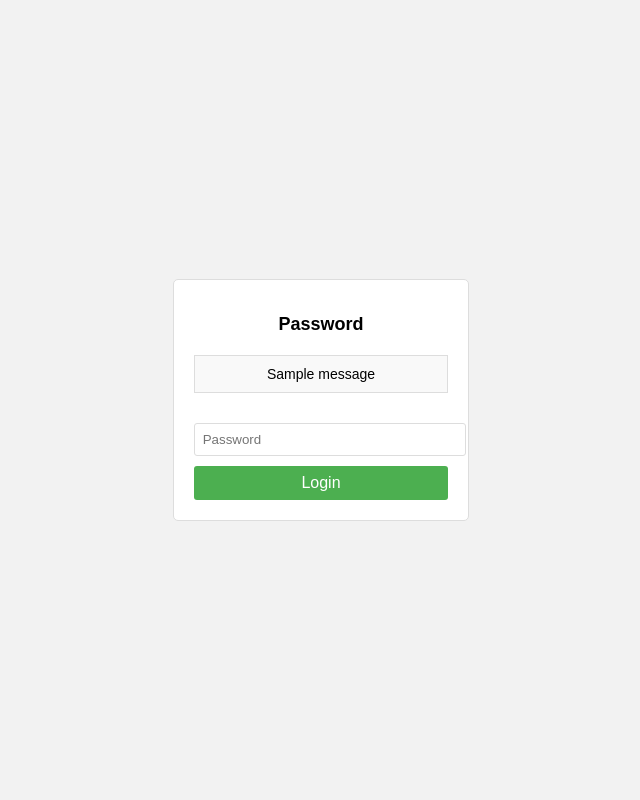
After one commit to louisguichard/life-pulse, a Flask app: page /login in a window 1280 px wide. The commit adds this page. Shown: the whole page, without its empty margins (319-959 px from the left). Run offline with Flask 3, Linux system fonts and the light colour scheme; one stand-in notice (Sample message) is shown.

Commit message:
feat: add login for history

```diff
--- a/app.py
+++ b/app.py
@@ -1,3 +1,4 @@
+import os
 from flask import Flask, session, render_template, request, redirect, url_for, flash
 from datetime import datetime, timedelta
 import pytz
@@ -9,7 +10,6 @@ from fitbit import (
     fitbit_callback,
     get_fitbit_data,
 )
-
 
 app = Flask(__name__)
 app.secret_key = "my_secret_key"
@@ -108,6 +108,8 @@ def dashboard():
 
 @app.route("/history")
 def history():
+    if not session.get("logged_in"):
+        return redirect(url_for("login"))
     data = load_data()
     recent_data = data[::-1][:20]
     # Undo date formatting for deletion to work correctly
@@ -132,6 +134,23 @@ def delete_record():
     except ValueError as e:
         flash(str(e), "error")
     return redirect(url_for("history"))
+
+
+@app.route("/login", methods=["GET", "POST"])
+def login():
+    if request.method == "POST":
+        if request.form["password"] == os.getenv("PASSWORD"):
+            session["logged_in"] = True
+            return redirect(url_for("history"))
+        else:
+            flash("Invalid password", "error")
+    return render_template("login.html")
+
+
+@app.route("/logout")
+def logout():
+    session.pop("logged_in", None)
+    return redirect(url_for("home"))
 
 
 def save_fitbit_data():
--- /dev/null
+++ b/templates/login.html
@@ -0,0 +1,80 @@
+<!DOCTYPE html>
+<html lang="en">
+<head>
+    <meta charset="UTF-8">
+    <meta name="viewport" content="width=device-width, initial-scale=1.0">
+    <title>Login</title>
+    <style>
+        body {
+            display: flex;
+            justify-content: center;
+            align-items: center;
+            height: 100vh;
+            font-family: Arial, sans-serif;
+            background-color: #f2f2f2;
+            margin: 0;
+        }
+        .login-container {
+            background-color: white;
+            padding: 20px;
+            border-radius: 5px;
+            border: 1px solid #ddd;
+        }
+        .login-container h2 {
+            margin-bottom: 20px;
+            font-size: 18px;
+            text-align: center;
+        }
+        .login-container input {
+            width: 100%;
+            padding: 8px;
+            margin: 10px 0;
+            border: 1px solid #ddd;
+            border-radius: 3px;
+        }
+        .login-container button {
+            width: 100%;
+            padding: 8px;
+            background-color: #4CAF50;
+            color: white;
+            border: none;
+            border-radius: 3px;
+            cursor: pointer;
+            font-size: 16px;
+        }
+        .login-container button:hover {
+            background-color: #45a049;
+        }
+        .flash-message {
+            margin-bottom: 20px;
+            padding: 10px;
+            border: 1px solid #ddd;
+            background-color: #f9f9f9;
+            text-align: center;
+            font-size: 14px;
+        }
+        .flash-error {
+            border-color: #f44336;
+            color: #f44336;
+        }
+    </style>
+</head>
+<body>
+    <div class="login-container">
+        <h2>Password</h2>
+        {% with messages = get_flashed_messages(with_categories=true) %}
+          {% if messages %}
+            {% for category, message in messages %}
+              <div class="flash-message flash-{{ category }}">
+                  {{ message }}
+              </div>
+            {% endfor %}
+          {% endif %}
+        {% endwith %}
+        <form method="POST">
+            <input type="password" name="password" placeholder="Password" required>
+            <button type="submit">Login</button>
+        </form>
+    </div>
+</body>
+</html>
```
Also changed, not shown: templates/history.html (+27 -3 lines).
